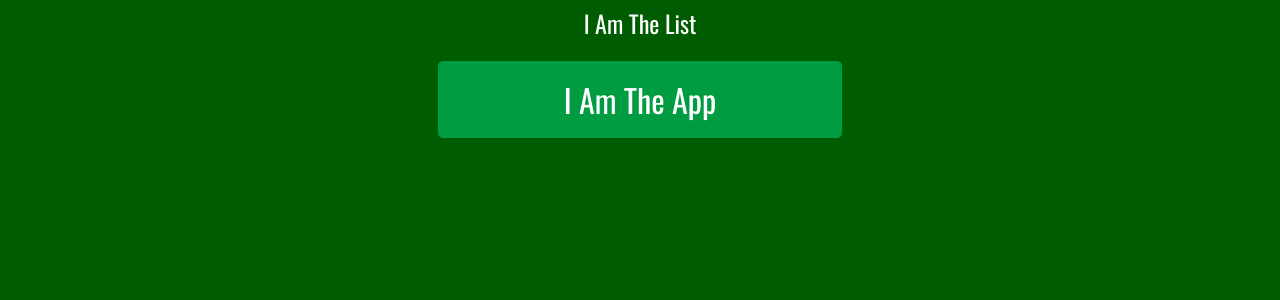
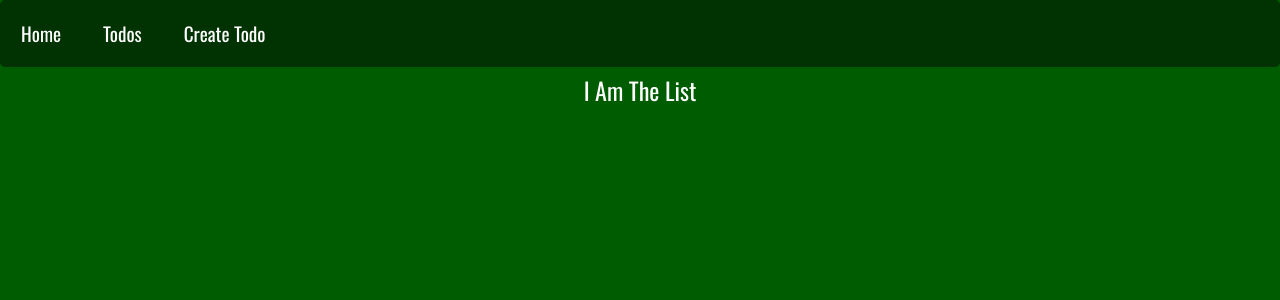
Before and after one commit to giacomo9999/MERN-Frontend-Practice-190904, a React (Create React App) app: page / in a window 1280 px wide. Shown: the top 300 px of the page. Built offline with nearby package versions, Linux system fonts and the light colour scheme.

Commit message:
Added navbar.

```diff
--- a/src/App.css
+++ b/src/App.css
@@ -1,6 +1,6 @@
 /* -- Green
 Green 0: #8EFFC1
-Green 1: #5EFCA1
+Green 1: #5EFCA1 down 20%: #6feba4
 Green 2: #4EEC91
 Green 3: #3EDC81
 Green 4: #2ECC71
@@ -11,6 +11,7 @@ Green 8: #008C31
 Green 9: #007C21
 Green 10: #006C11
 Green 11: #005C01
+Green 12: #003301
 */
 
 /* Paste in <head> of index.html */
@@ -61,7 +62,7 @@ h4 {
   padding: 10px;
   margin: 20px auto 10px;
   /* background color 5 */
-  background-color: #009C41;
+  background-color: #009c41;
   border-radius: 5px;
 }
 
@@ -69,7 +70,7 @@ h4 {
   width: 85%;
   margin: 10px auto 5px;
   /* background color 2 */
-  background-color: #4EEC91;
+  background-color: #1EBC61;
   padding: 10px;
   border-radius: 5px;
 }
@@ -94,31 +95,6 @@ li {
   /* color 0 */
   color: #1c2a39;
 }
-
-/* Tables: */
-
-/* table {
-  width: 50%;
-  background-color: white;
-  border-collapse: collapse;
-  width: 100%;
-  padding: 20px;
-}
-
-th {
-  font-weight: 500;
-  text-align: left;
-  padding: 4px;
-}
-
-td {
-  text-align: left;
-  padding: 4px;
-}
-
-tr:nth-child(even) {
-  background-color:  #C5D3E2;
-} */
 
 table {
   padding: 10px;
@@ -209,3 +185,31 @@ button {
   /* background color 4 */
   background-color: #5c6a79;
 }
+
+/* Navbar */
+
+.navbar ul {
+  list-style-type: none;
+  margin: 0 auto;
+  padding: 0;
+  overflow: hidden;
+  width: 100%;
+  background-color: #003301;
+}
+
+.navbar li {
+  float: left;
+}
+
+.navbar li a {
+  font-weight: 400;
+  display: block;
+  color: white;
+  text-align: center;
+  padding: 14px 16px;
+  text-decoration: none;
+}
+
+.navbar li a:hover {
+  color: #4EEC91;
+}
--- a/src/App.js
+++ b/src/App.js
@@ -8,12 +8,27 @@ import CreateTodo from "./components/create-todo.component";
 function App() {
   return (
     <Router>
-      <Route path="/" exact component={TodosList} />
-      <Route path="/edit/:id" exact component={EditTodo} />
-      <Route path="/create" exact component={CreateTodo} />
-
-      <div className="container-outer">
-        <h1>I Am The App</h1>
+      <div className="navbar">
+        <ul>
+          <li>
+            <Link to="/" className="active">
+              Home
+            </Link>
+          </li>
+          <li>
+            <Link to="/" className="active">
+              Todos
+            </Link>
+          </li>
+          <li>
+            <Link to="/create" className="active">
+              Create Todo
+            </Link>
+          </li>
+        </ul>
+        <Route path="/" exact component={TodosList} />
+        <Route path="/edit/:id" exact component={EditTodo} />
+        <Route path="/create" exact component={CreateTodo} />
       </div>
     </Router>
   );
```
